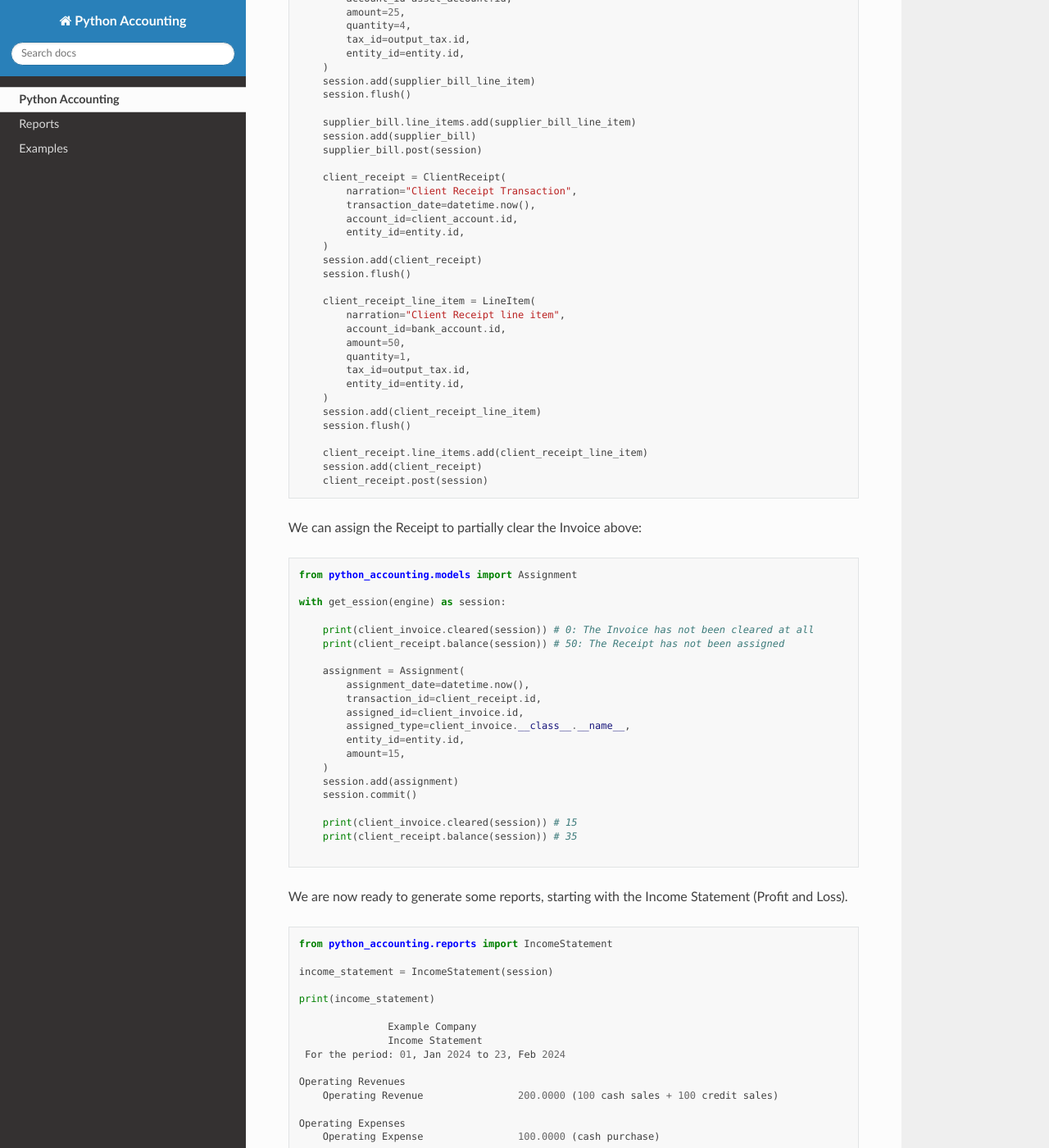
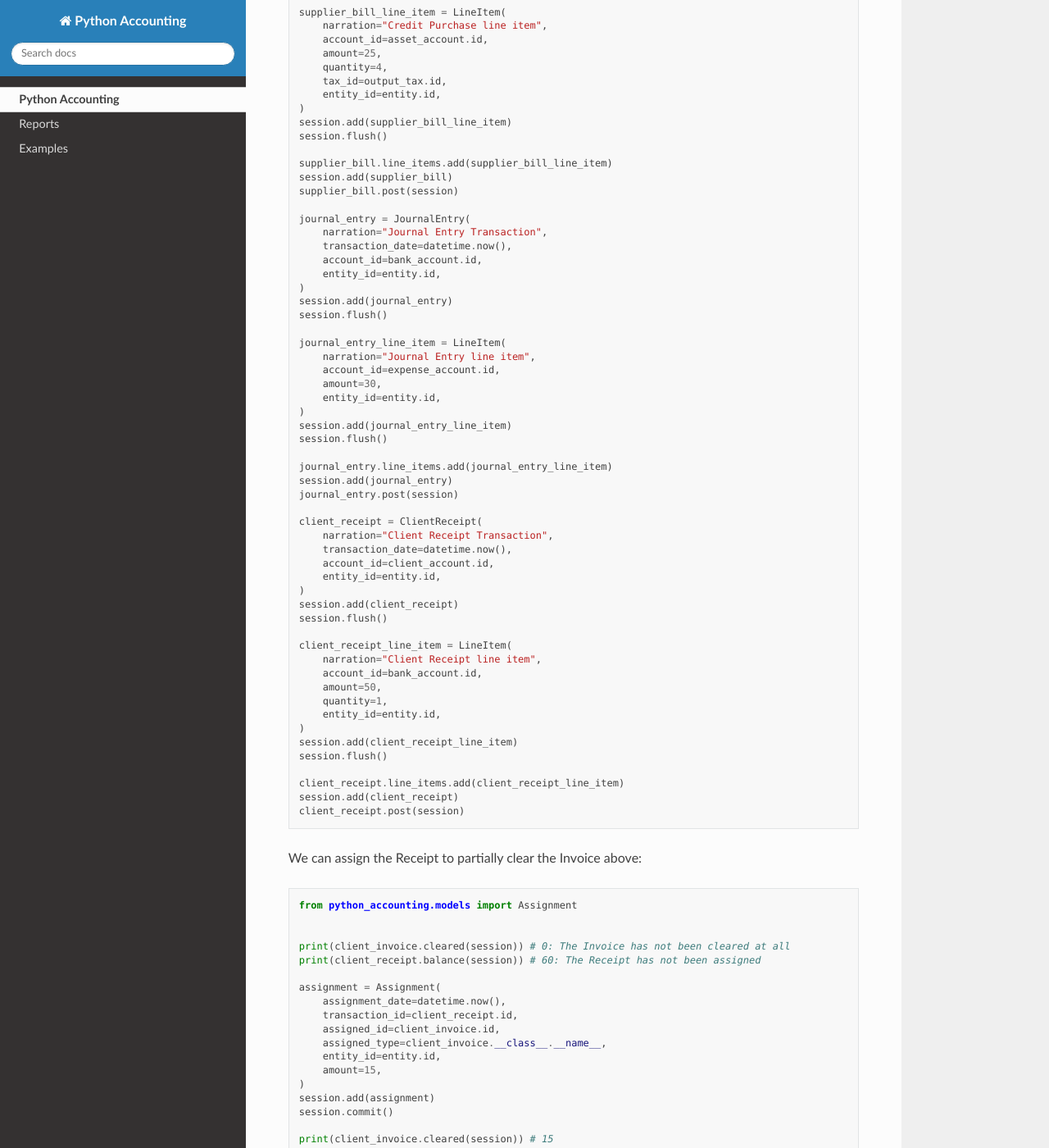
Before and after one commit to ekmungai/python-accounting, a Sphinx documentation site: the page built from docs/index.md, in a window 1280 px wide and 1400 px high, scrolled down 4662 px. Shown: the whole window at 82% size. Built offline with Sphinx 7.4.7 and the Read the Docs theme 2.0.0, drawn with Linux system fonts in a browser that asks for light colours; some of the changed text lies outside the part shown.

Commit message:
Update: Complete readme examples check

````diff
--- a/README.md
+++ b/README.md
@@ -29,7 +29,7 @@
 
 ```python
 from python_accounting import config
-from python_accounting.database.session import get_session
+from python_accounting.models import Base
 from sqlalchemy import create_engine
 
 database = config.database
@@ -41,7 +41,10 @@
 Now we can create the reporting Entity and its reporting Currency.
 
 ```python
-with get_ession(engine) as session:
+from python_accounting.database.session import get_session
+from python_accounting.models import Entity, Currency
+
+with get_session(engine) as session:
     entity = Entity(name="Example Company")
     session.add(entity)
     session.commit() # This automatically sets up a Reporting Period for the Entity
@@ -55,102 +58,104 @@
 ```python
 from python_accounting.models import Account
 
-with get_ession(engine) as session:
-    tax_account = Account(
-        name="Tax Account",
-        account_type=Account.AccountType.CONTROL,
-        currency_id=currency.id,
-        entity_id=entity.id,
-    )
-    bank_account = Account(
-        name="Bank Account",
-        account_type=Account.AccountType.BANK,
-        currency_id=currency.id,
-        entity_id=entity.id,
-    )
-    revenue_account = Account(
-        name="Revenue Account",
-        account_type=Account.AccountType.OPERATING_REVENUE,
-        currency_id=currency.id,
-        entity_id=entity.id,
-    )
-    client_account = Account(
-        name="Client Account",
-        account_type=Account.AccountType.RECEVABLE,
-        currency_id=currency.id,
-        entity_id=entity.id,
-    )
-    supplier_account = Account(
-        name="Supplier Account",
-        account_type=Account.AccountType.PAYABLE,
-        currency_id=currency.id,
-        entity_id=entity.id,
-    )
-    opex_account = Account(
-        name="Opex Account",
-        account_type=Account.AccountType.OPERATING_EXPENSE,
-        currency_id=currency.id,
-        entity_id=entity.id,
-    )
-    asset_account = Account(
-        name="Asset Account",
-        account_type=Account.AccountType.NON_CURRENT_ASSET,
-        currency_id=currency.id,
-        entity_id=entity.id,
-    )
+tax_account = Account(
+    name="Tax Account",
+    account_type=Account.AccountType.CONTROL,
+    currency_id=currency.id,
+    entity_id=entity.id,
+)
+bank_account = Account(
+    name="Bank Account",
+    account_type=Account.AccountType.BANK,
+    currency_id=currency.id,
+    entity_id=entity.id,
+)
+revenue_account = Account(
+    name="Revenue Account",
+    account_type=Account.AccountType.OPERATING_REVENUE,
+    currency_id=currency.id,
+    entity_id=entity.id,
+)
+client_account = Account(
+    name="Client Account",
+    account_type=Account.AccountType.RECEIVABLE,
+    currency_id=currency.id,
+    entity_id=entity.id,
+)
+supplier_account = Account(
+    name="Supplier Account",
+    account_type=Account.AccountType.PAYABLE,
+    currency_id=currency.id,
+    entity_id=entity.id,
+)
+opex_account = Account(
+    name="Opex Account",
+    account_type=Account.AccountType.OPERATING_EXPENSE,
+    currency_id=currency.id,
+    entity_id=entity.id,
+)
+expense_account = Account(
+    name="Expense Account",
+    account_type=Account.AccountType.DIRECT_EXPENSE,
+    currency_id=currency.id,
+    entity_id=entity.id,
+)
+asset_account = Account(
+    name="Asset Account",
+    account_type=Account.AccountType.NON_CURRENT_ASSET,
+    currency_id=currency.id,
+    entity_id=entity.id,
+)
 
-    session.add_all([
-        tax_account,
-        bank_account,
-        revenue_account,
-        client_account,
-        supplier_account,
-        opex_account,
-        asset_account
-    ])
-    session.commit()
+session.add_all([
+    tax_account,
+    bank_account,
+    revenue_account,
+    client_account,
+    supplier_account,
+    opex_account,
+    expense_account,
+    asset_account
+])
+session.commit()
 ```
 Before we can start creating Transactions, we need some Taxes.
 
 ```python
 from python_accounting.models import Tax
 
-with get_ession(engine) as session:
-    output_tax = Tax(
-        name="Output Vat",
-        code="OTPT",
-        account_id=tax_account.id, # This account was created earlier
-        rate=20,
-        entity_id=entity.id,
-    )
-    input_tax = Tax(
-        name="Input Vat",
-        code="INPT",
-        account_id=tax_account.id,
-        rate=10,
-        entity_id=entity.id,
-    )
-    session.add_all(output_tax, input_tax)
-    session.commit()
-
+output_tax = Tax(
+    name="Output Vat",
+    code="OTPT",
+    account_id=tax_account.id, # This account was created earlier
+    rate=20,
+    entity_id=entity.id,
+)
+input_tax = Tax(
+    name="Input Vat",
+    code="INPT",
+    account_id=tax_account.id,
+    rate=10,
+    entity_id=entity.id,
+)
+session.add_all([output_tax, input_tax])
+session.commit()
 ```
 
 With the Accounts and Taxes in place, we can now prepare some Transactions.
 
 ```python
 from datetime import datetime
-from python_accounting.models import Transaction
 from python_accounting.transactions import CashSale
 
-with get_ession(engine) as session:
-    cash_sale = CashSale(
-        narration="Cash Sale Transaction",
-        transaction_date=datetime.now(),
-        account_id=bank_account.id,
-        entity_id=entity.id,
-    )
-    session.add(cash_sale)
-    session.flush() # Intermediate save does not record the transaction in the Ledger
+cash_sale = CashSale(
+    narration="Cash Sale Transaction",
+    transaction_date=datetime.now(),
+    account_id=bank_account.id,
+    entity_id=entity.id,
+)
+session.add(cash_sale)
+session.flush() # Intermediate save does not record the transaction in the Ledger
 
 ```
 So far the Transaction has only one side of the double entry, so we create a Line Item for the other side:
@@ -158,20 +163,19 @@
 ```python
 from python_accounting.models import LineItem
 
-with get_ession(engine) as session:
-    cash_sale_line_item = LineItem(
-        narration="Cash Sale line item",
-        account_id=revenue_account.id,
-        amount=100,
-        tax_id=output_tax.id,
-        entity_id=entity.id,
-    )
-    session.add(cash_sale_line_item)
-    session.flush()
+cash_sale_line_item = LineItem(
+    narration="Cash Sale line item",
+    account_id=revenue_account.id,
+    amount=100,
+    tax_id=output_tax.id,
+    entity_id=entity.id,
+)
+session.add(cash_sale_line_item)
+session.flush()
 
-    cash_sale.line_items.add(cash_sale_line_item)
-    session.add(cash_sale)
-    cash_sale.post(session) # This posts the Transaction to the Ledger
+cash_sale.line_items.add(cash_sale_line_item)
+session.add(cash_sale)
+cash_sale.post(session) # This posts the Transaction to the Ledger
 
 ```
 Now the rest of the Transactions.
@@ -184,126 +188,145 @@
     ClientReceipt,
 )
 
-with get_ession(engine) as session:
-    client_invoice = ClientInvoice(
-        narration="Client Invoice Transaction",
-        transaction_date=datetime.now(),
-        account_id=client_account.id,
-        entity_id=entity.id,
-    )
-    session.add(client_invoice)
-    session.flush()
+client_invoice = ClientInvoice(
+    narration="Client Invoice Transaction",
+    transaction_date=datetime.now(),
+    account_id=client_account.id,
+    entity_id=entity.id,
+)
+session.add(client_invoice)
+session.flush()
 
-    client_invoice_line_item = LineItem(
-        narration="Client Invoice line item",
-        account_id=revenue_account.id,
-        amount=50,
-        quantity=2,
-        tax_id=output_tax.id,
-        entity_id=entity.id,
-    )
-    session.add(client_invoice_line_item)
-    session.flush()
+client_invoice_line_item = LineItem(
+    narration="Client Invoice line item",
+    account_id=revenue_account.id,
+    amount=50,
+    quantity=3,
+    tax_id=output_tax.id,
+    entity_id=entity.id,
+)
+session.add(client_invoice_line_item)
+session.flush()
 
-    client_invoice.line_items.add(client_invoice_line_item)
-    session.add(client_invoice)
-    client_invoice.post(session)
+client_invoice.line_items.add(client_invoice_line_item)
+session.add(client_invoice)
+client_invoice.post(session)
 
-    cash_purchase = CashPurchase(
-        narration="Cash Purchase Transaction",
-        transaction_date=datetime.now(),
-        account_id=bank_account.id,
-        entity_id=entity.id,
-    )
-    session.add(cash_purchase)
-    session.flush()
+cash_purchase = CashPurchase(
+    narration="Cash Purchase Transaction",
+    transaction_date=datetime.now(),
+    account_id=bank_account.id,
+    entity_id=entity.id,
+)
+session.add(cash_purchase)
+session.flush()
 
-    cash_purchase_line_item = LineItem(
-        narration="Cash Purchase line item",
-        account_id=opex_account.id,
-        amount=25,
-        quantity=4,
-        tax_id=output_tax.id,
-        entity_id=entity.id,
-    )
-    session.add(cash_purchase_line_item)
-    session.flush()
+cash_purchase_line_item = LineItem(
+    narration="Cash Purchase line item",
+    account_id=opex_account.id,
+    amount=25,
+    quantity=4,
+    tax_id=output_tax.id,
+    entity_id=entity.id,
+)
+session.add(cash_purchase_line_item)
+session.flush()
 
-    cash_purchase.line_items.add(cash_purchase_line_item)
-    session.add(cash_purchase)
-    cash_purchase.post(session)
+cash_purchase.line_items.add(cash_purchase_line_item)
+session.add(cash_purchase)
+cash_purchase.post(session)
 
-    supplier_bill = SupplierBill(
-        narration="Credit Purchase Transaction",
-        transaction_date=datetime.now(),
-        account_id=supplier_account.id,
-        entity_id=entity.id,
-    )
-    session.add(supplier_bill)
-    session.flush()
+supplier_bill = SupplierBill(
+    narration="Credit Purchase Transaction",
+    transaction_date=datetime.now(),
+    account_id=supplier_account.id,
+    entity_id=entity.id,
+)
+session.add(supplier_bill)
+session.flush()
 
-    supplier_bill_line_item = LineItem(
-        narration="Credit Purchase line item",
-        account_id=asset_account.id,
-        amount=25,
-        quantity=4,
-        tax_id=output_tax.id,
-        entity_id=entity.id,
-    )
-    session.add(supplier_bill_line_item)
-    session.flush()
+supplier_bill_line_item = LineItem(
+    narration="Credit Purchase line item",
+    account_id=asset_account.id,
+    amount=25,
+    quantity=4,
+    tax_id=output_tax.id,
+    entity_id=entity.id,
+)
+session.add(supplier_bill_line_item)
+session.flush()
 
-    supplier_bill.line_items.add(supplier_bill_line_item)
-    session.add(supplier_bill)
-    supplier_bill.post(session)
+supplier_bill.line_items.add(supplier_bill_line_item)
+session.add(supplier_bill)
+supplier_bill.post(session)
 
-    client_receipt = ClientReceipt(
-        narration="Client Receipt Transaction",
-        transaction_date=datetime.now(),
-        account_id=client_account.id,
-        entity_id=entity.id,
-    )
-    session.add(client_receipt)
-    session.flush()
+journal_entry = JournalEntry(
+    narration="Journal Entry Transaction",
+    transaction_date=datetime.now(),
+    account_id=bank_account.id,
+    entity_id=entity.id,
+)
+session.add(journal_entry)
+session.flush()
 
-    client_receipt_line_item = LineItem(
-        narration="Client Receipt line item",
-        account_id=bank_account.id,
-        amount=50,
-        quantity=1,
-        tax_id=output_tax.id,
-        entity_id=entity.id,
-    )
-    session.add(client_receipt_line_item)
-    session.flush()
+journal_entry_line_item = LineItem(
+    narration="Journal Entry line item",
+    account_id=expense_account.id,
+    amount=30,
+    entity_id=entity.id,
+)
+session.add(journal_entry_line_item)
+session.flush()
 
-    client_receipt.line_items.add(client_receipt_line_item)
-    session.add(client_receipt)
-    client_receipt.post(session)
+journal_entry.line_items.add(journal_entry_line_item)
+session.add(journal_entry)
+journal_entry.post(session)
+
+client_receipt = ClientReceipt(
+    narration="Client Receipt Transaction",
+    transaction_date=datetime.now(),
+    account_id=client_account.id,
+    entity_id=entity.id,
+)
+session.add(client_receipt)
+session.flush()
+
+client_receipt_line_item = LineItem(
+    narration="Client Receipt line item",
+    account_id=bank_account.id,
+    amount=50,
+    quantity=1,
+    entity_id=entity.id,
+)
+session.add(client_receipt_line_item)
+session.flush()
+
+client_receipt.line_items.add(client_receipt_line_item)
+session.add(client_receipt)
+client_receipt.post(session)
 ```
 We can assign the Receipt to partially clear the Invoice above:
 
 ```python
 from python_accounting.models import Assignment
 
-with get_ession(engine) as session:
 
-    print(client_invoice.cleared(session)) # 0: The Invoice has not been cleared at all
-    print(client_receipt.balance(session)) # 50: The Receipt has not been assigned
+print(client_invoice.cleared(session)) # 0: The Invoice has not been cleared at all
+print(client_receipt.balance(session)) # 60: The Receipt has not been assigned
 
-    assignment = Assignment(
-        assignment_date=datetime.now(),
-        transaction_id=client_receipt.id,
-        assigned_id=client_invoice.id,
-        assigned_type=client_invoice.__class__.__name__,
-        entity_id=entity.id,
-        amount=15,
-    )
-    session.add(assignment)
-    session.commit()
+assignment = Assignment(
+    assignment_date=datetime.now(),
+    transaction_id=client_receipt.id,
+    assigned_id=client_invoice.id,
+    assigned_type=client_invoice.__class__.__name__,
+    entity_id=entity.id,
+    amount=15,
+)
+session.add(assignment)
+session.commit()
 
-    print(client_invoice.cleared(session)) # 15
-    print(client_receipt.balance(session)) # 35
+print(client_invoice.cleared(session)) # 15
+print(client_receipt.balance(session)) # 45
 
 ```
 We are now ready to generate some reports, starting with the Income Statement (Profit and Loss).
@@ -320,26 +343,27 @@
  For the period: 01, Jan 2024 to 23, Feb 2024
 
 Operating Revenues
-    Operating Revenue                200.0000 (100 cash sales + 100 credit sales)
+    Operating Revenue                250.0000 (100 cash sales + 150 credit sales)
 
 Operating Expenses
     Operating Expense                100.0000 (cash purchase)
                               _______________
-Gross Profit                         100.0000
+Gross Profit                         150.0000
 
 
 Non Operating Revenues
     Non Operating Revenue              0.0000
                               _______________
-Total Revenue                        100.0000
+Total Revenue                        150.0000
 
 
 Non Operating Expenses
+    Direct Expense                    30.0000
                               _______________
-Total Expenses                         0.0000
+Total Expenses                        30.0000
 
                               _______________
-Net Profit                           100.0000
+Net Profit                           120.0000
                               ===============
 ```
 
@@ -357,37 +381,37 @@
  For the period: 01, Jan 2024 to 23, Feb 2024
 
 Assets
-    Non Current Asset                120.0000 (asset purchase)
-    Receivables                       70.0000 (100 credit sale + 20 VAT - 50 client receipt)
-    Bank                              50.0000 (120 cash sale - 120 cash purchase + 50
-                                              client receipt)
+    Non Current Asset                100.0000 (asset purchase)
+    Bank                              30.0000 (120 cash sale - 110 cash purchase + 50
+                                              client receipt - 30 journal entry)
+    Receivable                       130.0000 (150 credit sale + 30 Tax - 50 client receipt)
                               _______________
-Total Assets                         240.0000
+Total Assets                         260.0000
 
 
 Liabilities
-    Control                           20.0000 (Taxes: 20 cash sale + 20 credit sale - 10 cash
+    Control                           30.0000 (Taxes: 20 cash sale + 30 credit sale - 10 cash
                                               purchase - 10 credit purchase)
-    Payable                          120.0000 (100 credit purchase + 20 Tax)
+    Payable                          110.0000 (100 credit purchase + 10 Tax)
                               _______________
 Total Liabilities                    140.0000
 
                               _______________
-Net Assets                           100.0000
+Net Assets                           120.0000
                               ===============
 
 Equity
-    Income Statement                 100.0000
+    Income Statement                 120.0000
                               _______________
-Total Equity                         100.0000
+Total Equity                         120.0000
                               ===============
 ```
 And finally The Cashflow Statement.
 
 ```python
-from python_accounting.reports import BalanceSheet
+from python_accounting.reports import CashflowStatement
 
-cashflow_statememt = BalanceSheet(session)
+cashflow_statememt = CashflowStatement(session)
 
 print(cashflow_statememt)
 
@@ -396,18 +420,18 @@
  For the period: 01, Jan 2024 to 23, Feb 2024
 
 Operating Cash Flow
-    Net Profit                       100.0000
-    Receivables                      -70.0000
-    Payables                         120.0000
-    Taxation                          20.0000
+    Net Profit                       120.0000
+    Receivables                     -130.0000
+    Payables                         110.0000
+    Taxation                          30.0000
                               _______________
- Total Operating Cash Flow           170.0000
+ Total Operating Cash Flow           130.0000
 
 
 Investment Cash Flow
-    Non Current Assets              -120.0000
+    Non Current Assets              -100.0000 (Asset Purchase)
                               _______________
- Total Investment Cash Flow         -120.0000
+ Total Investment Cash Flow         -100.0000
 
 
 Financing Cash Flow
@@ -418,12 +442,12 @@
 
 Net Cash Flow
     Beginning Cash Balance             0.0000
-    Net Cash Flow                     50.0000
+    Net Cash Flow                     30.0000
                               _______________
-Ending Cash Balance                   50.0000
+Ending Cash Balance                   30.0000
                               ===============
                               _______________
-Cashbook Balance                      50.0000
+Cashbook Balance                      30.0000
                               ===============
 ```
 ## Supported Databases (Fully tested)
--- a/docs/conf.py
+++ b/docs/conf.py
@@ -20,7 +20,7 @@
     "sphinx.ext.napoleon",
     "sphinx.ext.viewcode",
 ]
-autoapi_dirs = ["../src"]  # location to parse for API reference
+autoapi_dirs = ["../python_accounting"]  # location to parse for API reference
 
 templates_path = ["_templates"]
 exclude_patterns = ["_build", "Thumbs.db", ".DS_Store"]
--- a/pyproject.toml
+++ b/pyproject.toml
@@ -1,8 +1,8 @@
 [tool.poetry]
 name = "python-accounting"
-version = "0.1.0"
+version = "1.0.0"
 description = "The world's most comprehensive python Double Entry Accounting Library"
-authors = ["Edward Mungai <emungai@pinecrest.co.ke>"]
+authors = ["Edward Mungai <emungai@microbooks.io>"]
 readme = "README.md"
 packages = [{include = "python_accounting"}, {include = "config.toml"}]
 
````
Also changed, not shown: docs/compound_transaction.md (+7 -7 lines), docs/tax_inclusive.md (+4 -4 lines), 4 other files.
